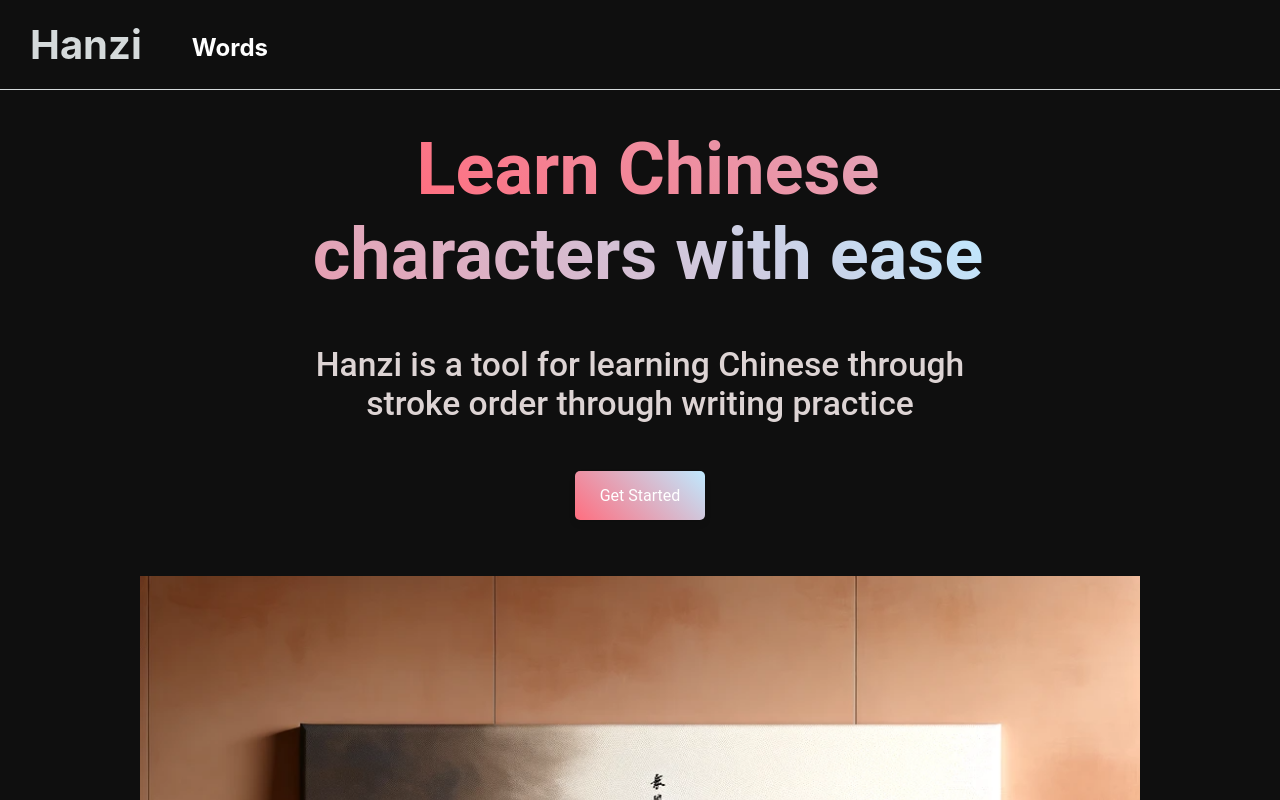
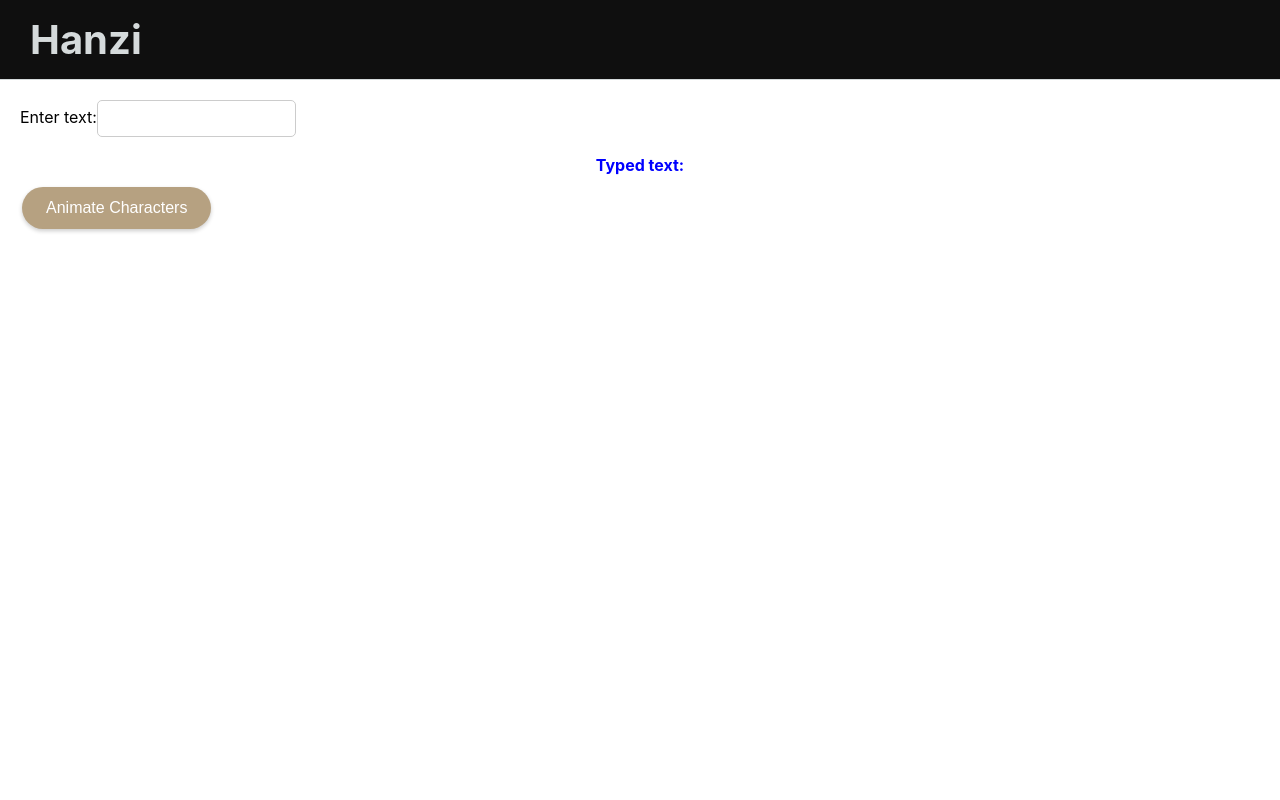
Before and after one commit to schofield-paul/hanzi, a React (Create React App) app: page / in a window 1280 px wide. Shown: the top 800 px of the page. Built offline with nearby package versions, Linux system fonts and the light colour scheme.

Commit message:
functionality refactor: input based animations on the home page

```diff
--- a/src/components/Header/Header.module.css
+++ b/src/components/Header/Header.module.css
@@ -6,27 +6,12 @@
   border-bottom: #d5dadb 1px solid;
 }
 
-.headerContainer {
-  display: flex;
-  flex-direction: row;
-  justify-content: flex-end;
-  align-items: center;
-}
-
 .h1 {
   font-size: 2.5rem;
   text-align: right;
   color: #d5dadb;
   align-items: center;
-  margin: 10px 10px 10px 10px;
-}
-
-.h2 {
-  font-size: 1.5rem;
-  text-align: right;
-  color: white;
-  align-items: center;
-  margin: 15px 5px 10px 0px;
+  margin: 5px 5px 5px 10px;
 }
 
 .link {
@@ -36,23 +21,3 @@
   margin: 0px 10px 0px 10px;
   padding: 10px 10px 10px 10px;
 }
-
-.buttonContainer {
-  display: flex;
-  flex-direction: row;
-  justify-content: flex-end;
-  align-items: center;
-  margin: 10px 10px 10px 10px;
-}
-
-.button {
-  background-color: #0f0f0f;
-  border: 2px solid white;
-  color: white;
-  padding: 10px 20px;
-  text-align: right;
-  text-decoration: none;
-  font-size: 1.2rem;
-  margin: 0px 8px 0px 10px;
-  cursor: pointer;
-}
--- a/src/components/Header/Header.tsx
+++ b/src/components/Header/Header.tsx
@@ -5,20 +5,9 @@ import { Link } from "react-router-dom";
 export default function Header() {
   return (
     <div className={style.app}>
-      <div className={style.headerContainer}>
-        <Link to="/" className={style.link}>
-          <h2 className={style.h1}>Hanzi</h2>
-        </Link>
-        <Link to="/selection" className={style.link}>
-          <h2 className={style.h2}>Words</h2>
-        </Link>
-        {/*<h2 className={style.h2}>Input </h2>*/}
-        {/*<h2 className={style.h2}>Sentences</h2>*/}
-      </div>
-      <div className={style.buttonContainer}>
-        {/* <button className={style.button}>Sign In</button> */}
-        {/*<button className={style.button}>Sign Up</button>*/}
-      </div>
+      <Link to="/" className={style.link}>
+        <h2 className={style.h1}>Hanzi</h2>
+      </Link>
     </div>
   );
 }
--- a/src/pages/Homepage/HomePage.module.css
+++ b/src/pages/Homepage/HomePage.module.css
@@ -1,167 +1,22 @@
-.app {
-  display: flex;
-  flex-direction: column;
-  align-items: center;
-  color: black;
-  font-family: "Roboto", sans-serif;
-  font-size: calc(10px + 2vmin);
-  min-height: 100vh;
-  text-align: left;
-  padding: 0rem;
-  background-color: #0f0f0f;
+.container {
+  margin: 20px;
 }
 
-h1 {
-  color: white;
-  font-size: 3rem;
-  margin-left: 1rem;
-  padding-top: 1.3rem;
+.input {
+  padding: 10px;
+  margin-bottom: 10px;
+  border: 1px solid #ccc;
+  border-radius: 5px;
 }
 
-.hero {
-  display: flex;
-  flex-direction: column;
-  color: #3d494c;
-  text-align: center;
-  position: relative;
-  width: 100%;
-  height: 100%;
+.typedText {
+  font-size: 16px;
+  color: blue;
 }
 
-.heroImage {
-  width: 100%;
-  height: 100%;
-  object-fit: cover;
-  height: 1000px;
+.flexRow {
+  display: flex;
+  flex-direction: row;
+  align-items: stretch;
+  margin: 0;
 }
-
-.subtitle {
-  font-size: 2.1rem;
-  font-weight: 500;
-  color: #ddd4d4;
-  max-width: 700px;
-  margin-bottom: 40px;
-  text-align: center;
-  margin: 40px auto;
-}
-
-.title {
-  font-size: 4.5rem;
-  margin-bottom: 0.5rem;
-  font-size: 2rem;
-}
-
-.gradientText {
-  background: linear-gradient(45deg, #ff6e7f, #bfe9ff);
-  -webkit-background-clip: text;
-  -webkit-text-fill-color: transparent;
-  display: inline;
-}
-
-@media screen and (max-width: 767px) {
-  .title {
-    font-size: 3rem;
-    text-align: center;
-  }
-
-  .subtitle {
-    font-size: 1.5rem;
-    text-align: center;
-  }
-
-  .heroImage {
-    max-height: 500px;
-  }
-
-  .app {
-    display: flex;
-    flex-direction: column;
-    align-items: center;
-    color: black;
-    font-family: "Roboto", sans-serif;
-    font-size: calc(10px + 2vmin);
-    min-height: 100vh;
-    text-align: left;
-    padding: 1rem;
-    background-color: #0f0f0f;
-  }
-}
-
-.button {
-  background: linear-gradient(45deg, #ff6e7f, #bfe9ff);
-  color: white;
-  border: none;
-  padding: 15px 25px;
-  font-family: "Roboto", sans-serif;
-  font-size: 1rem;
-  cursor: pointer;
-  transition: transform 0.3s ease-in-out, box-shadow 0.3s ease-in-out;
-  border-radius: 5px;
-  box-shadow: 0 4px 6px rgba(0, 0, 0, 0.1);
-  margin-top: 0.5rem;
-  margin-bottom: 3.5rem;
-}
-
-.button:hover {
-  transform: translateY(-2px);
-  box-shadow: 0 6px 8px rgba(0, 0, 0, 0.15);
-}
-
-.button:focus {
-  outline: none;
-  box-shadow: 0 0 0 2px #ff6e7f;
-}
-
-@media screen and (min-width: 768px) and (max-width: 1023px) {
-  .title {
-    margin-top: 1rem;
-    font-size: 2.5rem;
-    max-width: 800px;
-  }
-
-  .subtitle {
-    font-size: 1.8rem;
-    color: #ebe3e3;
-  }
-}
-
-@media screen and (min-width: 1024px) {
-  .title {
-    margin-top: 1rem;
-    font-size: 4.5rem;
-    max-width: 800px;
-    text-align: center;
-  }
-
-  .app {
-    display: flex;
-    flex-direction: column;
-    align-items: center;
-    color: black;
-    font-family: "Roboto", sans-serif;
-    font-size: calc(10px + 2vmin);
-    min-height: 100vh;
-    text-align: left;
-    padding: 0rem;
-  }
-
-  .hero {
-    display: flex;
-    flex-direction: column;
-    align-items: center;
-    justify-content: center;
-    text-align: center;
-    position: relative;
-    background-color: #0f0f0f;
-  }
-
-  .heroImage {
-    width: 1000px;
-    height: 1000px;
-    margin-bottom: 5rem;
-  }
-
-  .wrapper {
-    min-height: 100vh;
-  }
-}
--- a/src/pages/Homepage/Homepage.tsx
+++ b/src/pages/Homepage/Homepage.tsx
@@ -1,41 +1,78 @@
-import SelectStageSection from "../../sections/SelectStage/SelectStageSection";
-import classNames from "classnames";
-import style from "./HomePage.module.css";
-import landingImage from "../../assets/landing.jpeg";
+import React, { useState, useEffect, useRef, useCallback } from "react";
 import Header from "../../components/Header/Header";
-import heroImage from "../../assets/hero.png";
-import { Link } from "react-router-dom";
+import styles from "./HomePage.module.css";
+import HanziWriter from "hanzi-writer";
 
 export default function Homepage() {
+  const [inputValue, setInputValue] = useState("");
+  const characterContainerRef = useRef<HTMLDivElement>(null);
+
+  const animateCharacters = useCallback(() => {
+    if (characterContainerRef.current && inputValue) {
+      characterContainerRef.current.innerHTML = "";
+      const characters = inputValue.split("");
+
+      const animateCharacter = (index: number) => {
+        const writer = HanziWriter.create(
+          characterContainerRef.current!.appendChild(
+            document.createElement("div")
+          ),
+          characters[index],
+          {
+            width: 100,
+            height: 200,
+            padding: 5,
+            showOutline: true,
+            strokeAnimationSpeed: 2,
+          }
+        );
+
+        if (writer) {
+          writer.showCharacter();
+          writer.animateCharacter({
+            onComplete: () => {
+              if (index < characters.length - 1) {
+                animateCharacter(index + 1);
+              }
+            },
+          });
+        }
+      };
+
+      animateCharacter(0);
+    }
+  }, [characterContainerRef, inputValue]);
+
+  useEffect(() => {
+    if (characterContainerRef.current) {
+      characterContainerRef.current.innerHTML = "";
+    }
+  }, [inputValue]);
+
+  const handleInputChange = (e: {
+    target: { value: React.SetStateAction<string> };
+  }) => {
+    setInputValue(e.target.value);
+  };
+
   return (
     <>
       <Header />
-      <div className={style.wrapper}>
-        <div className={style.app}>
-          <h1 className={classNames("title", style.title)}>
-            <span className={classNames("gradient-text", style.gradientText)}>
-              {" "}
-              Learn Chinese characters with ease
-            </span>
-          </h1>
-          <h2 className={classNames("subtitle", style.subtitle)}>
-            Hanzi is a tool for learning Chinese through stroke order through
-            writing practice
-          </h2>
-          <Link to="/selection">
-            <button className={classNames("button", style.button)}>
-              Get Started
-            </button>
-          </Link>
-
-          <div className={classNames("hero", style.hero)}>
-            <img
-              src={heroImage}
-              className={classNames(style.heroImage)}
-              alt="Hero"
-            />
-          </div>
-        </div>
+      <div className={styles.container}>
+        <label htmlFor="textInput">Enter text:</label>
+        <input
+          type="text"
+          id="textInput"
+          className={styles.input}
+          value={inputValue}
+          onChange={handleInputChange}
+        />
+        <p className={styles.typedText}>Typed text: {inputValue}</p>
+        <div
+          ref={characterContainerRef}
+          className={[styles.characterContainer, styles.flexRow].join(" ")}
+        ></div>
+        <button onClick={animateCharacters}>Animate Characters</button>
       </div>
     </>
   );
```
Also changed, not shown: src/components/CardsGenerated/Card.tsx (+0 -12 lines).
